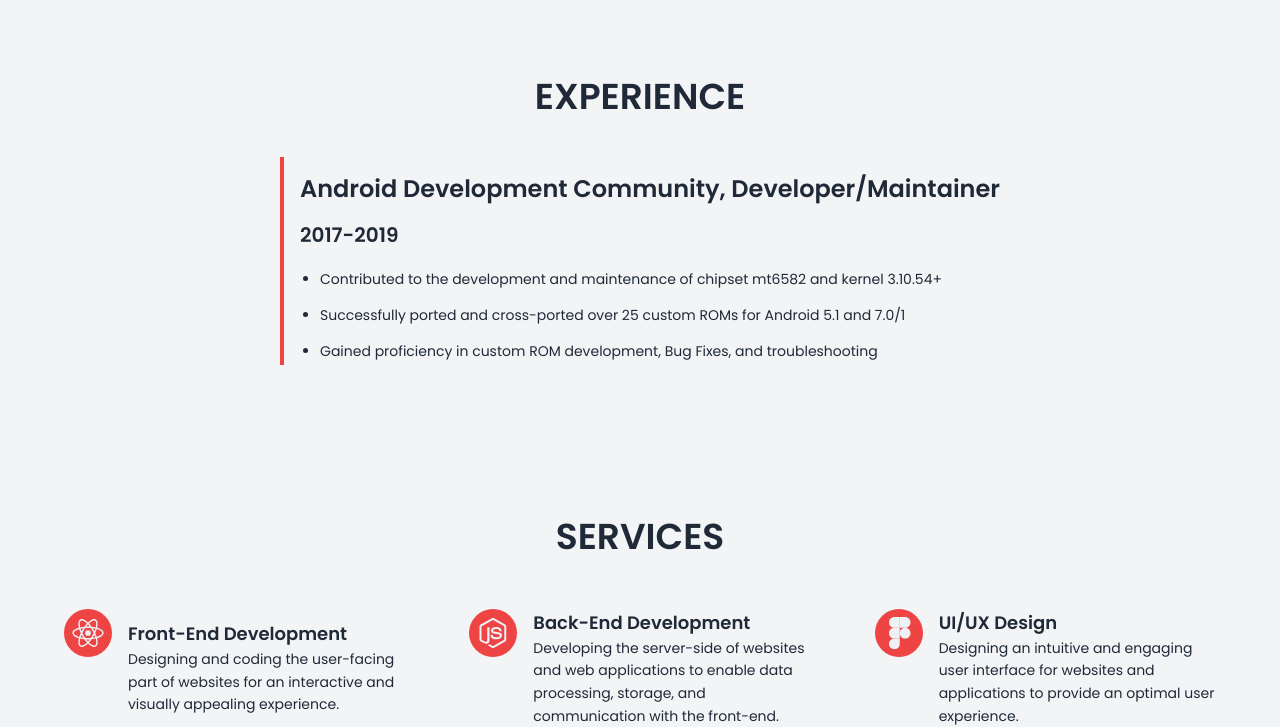
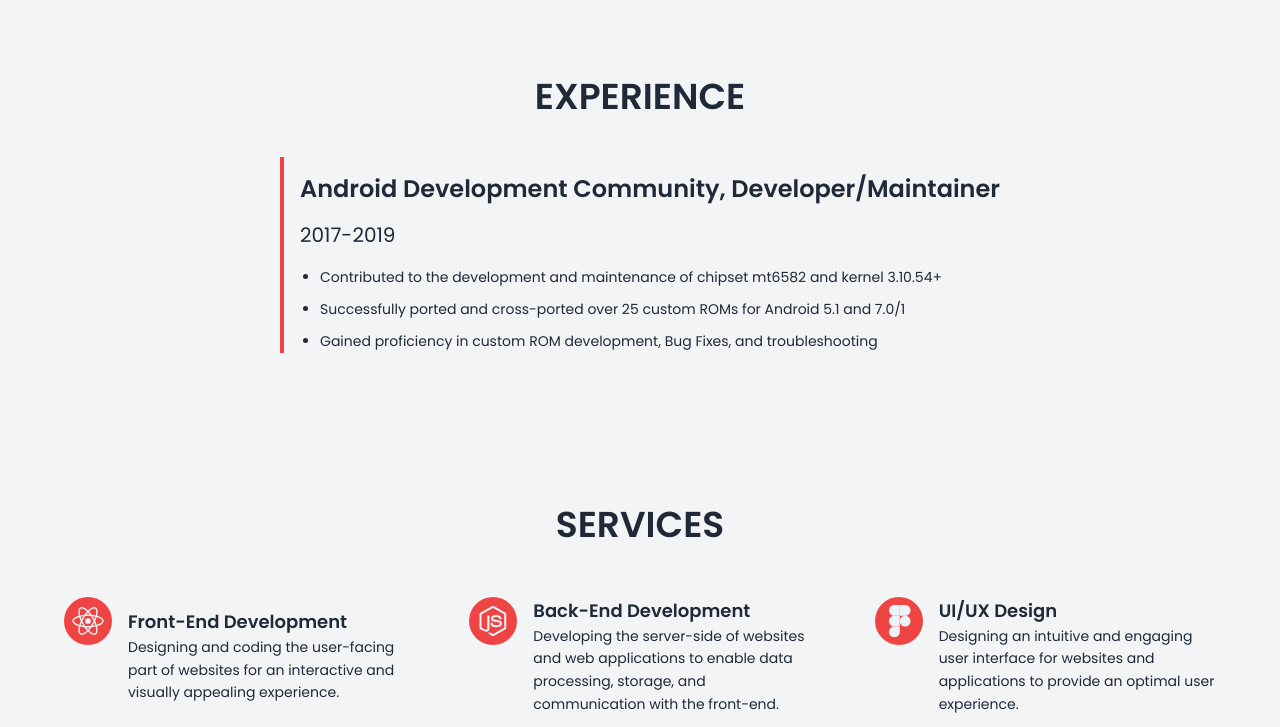
Before and after one commit to vedant8177/portfoliov2, a website: page src/index.html in a window 1280 px wide. Shown: the part 1203-1930 px from the top of the page. Drawn offline with Linux system fonts and the light colour scheme.

Commit message:
bug fixes

```diff
--- a/src/index.html
+++ b/src/index.html
@@ -154,16 +154,16 @@
 
   <div class="experienceContainer md:py-10">
     <div id="experiences"
-      class="container mx-auto min-h-screen flex flex-col md:min-h-full  lg:min-h-3/5 justify-center items-center lg:px-10">
+      class="container mx-auto min-h-screen flex flex-col md:min-h-full justify-center items-center lg:px-10">
     <h2 class="heading text-4xl font-semibold uppercase py-10">Experience</h2>
 
-    <div class="mb-8 border-l-4 border-red-500 pl-4">
+    <div class="mx-5 md:mx-0 mb-8 border-l-4 border-red-500 pl-4">
       <p class="text-xl md:text-2xl my-4 font-semibold">Android Development Community, Developer/Maintainer</p>
-      <p class="text-lg md:text-xl my-4 font-semibold">2017-2019</p>
-      <ul class="list-disc pl-5 list-disc leading-relaxed">
-        <li class="mb-2 text-sm md:text-md leading-7">Contributed to the development and maintenance of chipset mt6582 and kernel 3.10.54+</li>
-        <li class="mb-2 text-sm md:text-md leading-7">Successfully ported and cross-ported over 25 custom ROMs for Android 5.1 and 7.0/1</li>
-        <li class="text-sm md:text-md leading-7">Gained proficiency in custom ROM development, Bug Fixes, and troubleshooting</li>
+      <p class="text-lg md:text-xl my-4 font-normal">2017-2019</p>
+      <ul class="list-disc pl-5 leading-relaxed">
+        <li class="mb-2 text-sm md:text-md leading-6">Contributed to the development and maintenance of chipset mt6582 and kernel 3.10.54+</li>
+        <li class="mb-2 text-sm md:text-md leading-6">Successfully ported and cross-ported over 25 custom ROMs for Android 5.1 and 7.0/1</li>
+        <li class="text-sm md:text-md leading-6">Gained proficiency in custom ROM development, Bug Fixes, and troubleshooting</li>
       </ul>
     </div>
     </div>
```
Also changed, not shown: src/output.css.
